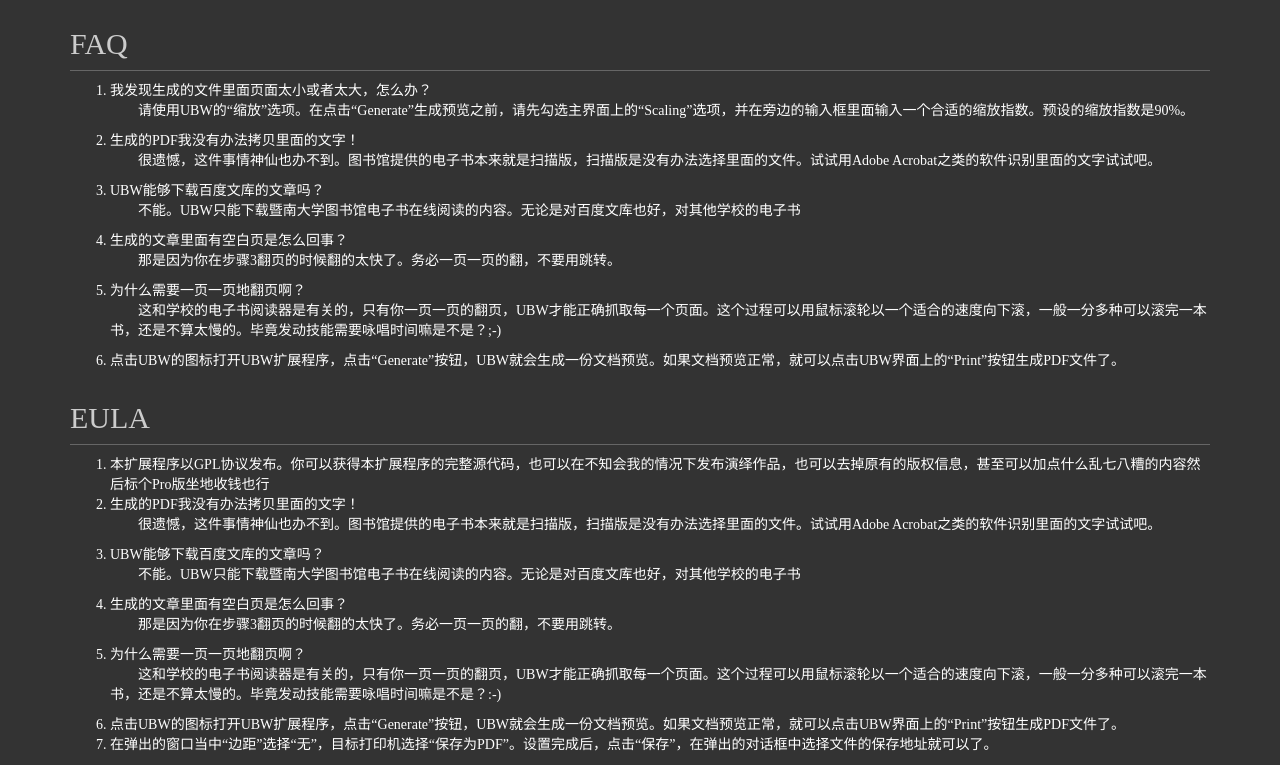
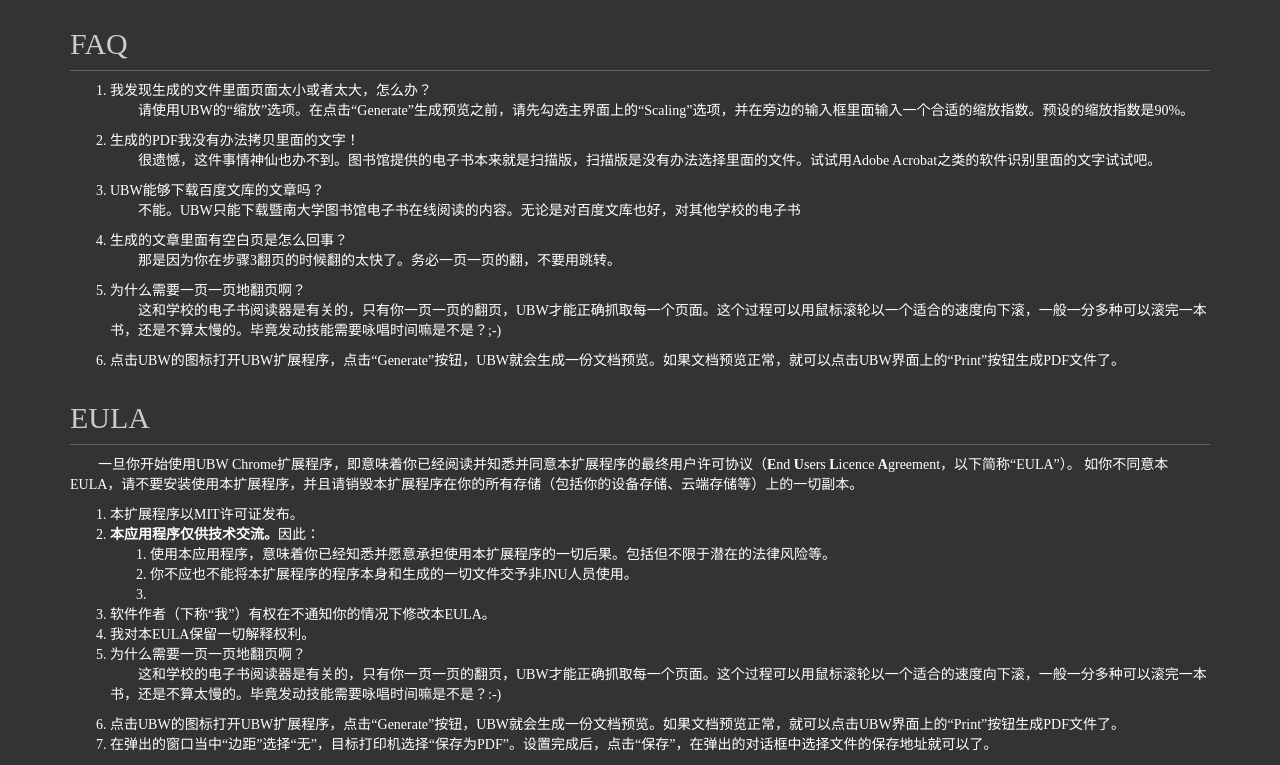
Before and after one commit to Proxy305/UBW, a plain HTML site: page index.html in a window 1280 px wide. Shown: the part 1567-2332 px from the top of the page. Drawn offline with Linux system fonts and the light colour scheme.

Commit message:
Modifications to index

```diff
--- a/index.html
+++ b/index.html
@@ -104,17 +104,17 @@
 
 		<h2>EULA</h2>
 		<div class="paragraph">
+		<p>一旦你开始使用UBW Chrome扩展程序，即意味着你已经阅读并知悉并同意本扩展程序的最终用户许可协议（<strong>E</strong>nd <strong>U</strong>sers <strong>L</strong>icence <strong>A</strong>greement，以下简称“EULA”）。 如你不同意本EULA，请不要安装使用本扩展程序，并且请销毁本扩展程序在你的所有存储（包括你的设备存储、云端存储等）上的一切副本。</p>
 		<ol>
-			<li>本扩展程序以GPL协议发布。你可以获得本扩展程序的完整源代码，也可以在不知会我的情况下发布演绎作品，也可以去掉原有的版权信息，甚至可以加点什么乱七八糟的内容然后标个Pro版坐地收钱也行</li>
-			<li>生成的PDF我没有办法拷贝里面的文字！
-				<p>很遗憾，这件事情神仙也办不到。图书馆提供的电子书本来就是扫描版，扫描版是没有办法选择里面的文件。试试用Adobe Acrobat之类的软件识别里面的文字试试吧。</p>
-			</li>
-			<li>UBW能够下载百度文库的文章吗？
-				<p>不能。UBW只能下载暨南大学图书馆电子书在线阅读的内容。无论是对百度文库也好，对其他学校的电子书</p>
-			</li>
-			<li>生成的文章里面有空白页是怎么回事？
-				<p>那是因为你在步骤3翻页的时候翻的太快了。务必一页一页的翻，不要用跳转。</p>
-			</li>
+			<li>本扩展程序以MIT许可证发布。</li>
+			<li><strong>本应用程序仅供技术交流。</strong>因此：</li>
+			<ol>
+				<li>使用本应用程序，意味着你已经知悉并愿意承担使用本扩展程序的一切后果。包括但不限于潜在的法律风险等。</li>
+				<li>你不应也不能将本扩展程序的程序本身和生成的一切文件交予非JNU人员使用。</li>
+				<li></li>
+			</ol>
+			<li>软件作者（下称“我”）有权在不通知你的情况下修改本EULA。</li>
+			<li>我对本EULA保留一切解释权利。</li>
 			<li>为什么需要一页一页地翻页啊？
 				<p>这和学校的电子书阅读器是有关的，只有你一页一页的翻页，UBW才能正确抓取每一个页面。这个过程可以用鼠标滚轮以一个适合的速度向下滚，一般一分多种可以滚完一本书，还是不算太慢的。毕竟发动技能需要咏唱时间嘛是不是？:-)</p>
 			</li>
```
